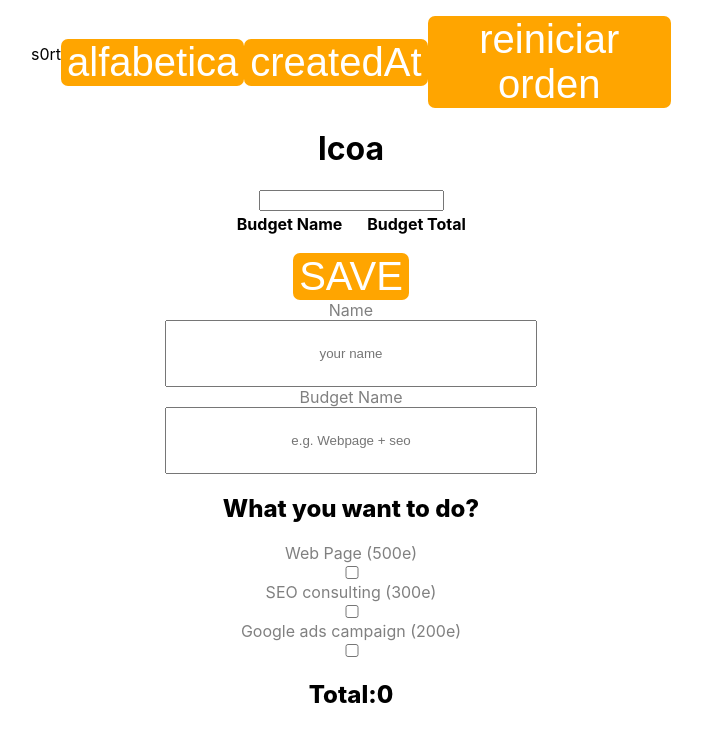
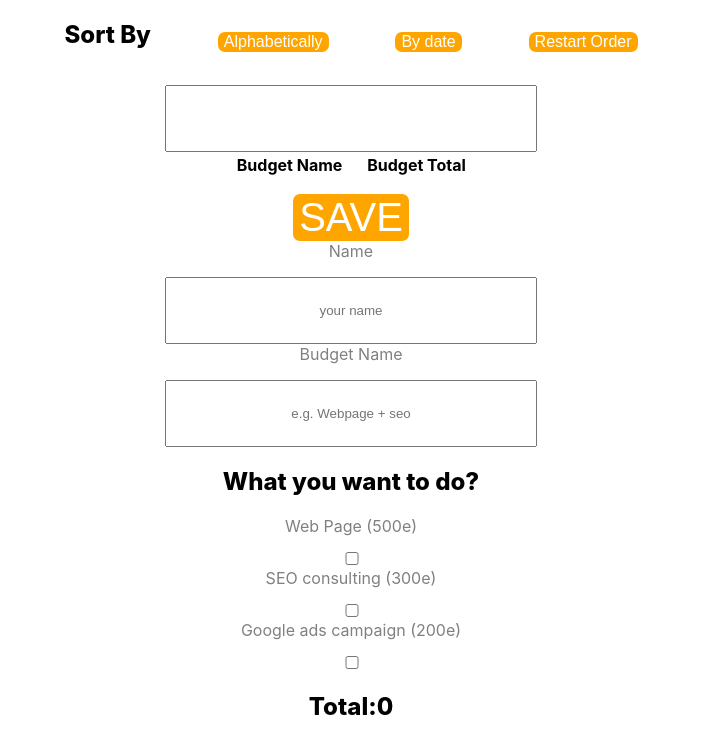
Before and after one commit to richhard6/S7.Budget, a React (Create React App) app: page /budget in a window 1280 px wide. Shown: the top 754 px of the page, without its empty margins (289-991 px from the left). Built offline with nearby package versions, Linux system fonts and the light colour scheme.

Commit message:
finished.. all working perfectly. last done: made a function instead the inline functionn which was not making the update properly

```diff
--- a/src/components/budgetList/BudgetList.js
+++ b/src/components/budgetList/BudgetList.js
@@ -4,9 +4,12 @@ import Search from '../search/Search'
 
 import { Table, TableBody, TableHeading, TableRow } from './styles'
 import { Button, WrapperButton } from '../extra/styles'
+import { HeadingTwo } from '../../styles'
 
 function BudgetList({ budget }) {
   const [allBudgets, setAllBudgets] = useState([])
+
+  //el problema esta aqi, no se actualiza la lista de budgets cuando le damos SAVE
 
   useEffect(() => {
     const storage = allStorage()
@@ -15,6 +18,16 @@ function BudgetList({ budget }) {
 
     setAllBudgets((prevBudgets) => [...prevBudgets, ...parsedStorage])
   }, [setAllBudgets])
+
+  const handleClick = () => {
+    localStorage.setItem(budget.budgetName, JSON.stringify(budget))
+
+    const storage = allStorage()
+
+    const parsedStorage = storage.map((budget) => JSON.parse(budget))
+
+    setAllBudgets((prevBudgets) => (prevBudgets = parsedStorage))
+  }
 
   const filterByWord = (letters) => {
     let wordFiltered = allBudgets.filter((budget) =>
@@ -71,10 +84,16 @@ function BudgetList({ budget }) {
   return (
     <>
       <WrapperButton>
-        s0rt
-        <Button onClick={alphaSort}>alfabetica</Button>
-        <Button onClick={dateSort}>createdAt</Button>
-        <Button onClick={restartSort}>reiniciar orden</Button>
+        <HeadingTwo>Sort By</HeadingTwo>
+        <Button size="s" onClick={alphaSort}>
+          Alphabetically
+        </Button>
+        <Button size="s" onClick={dateSort}>
+          By date
+        </Button>
+        <Button size="s" onClick={restartSort}>
+          Restart Order
+        </Button>
       </WrapperButton>
       <Search filterByWord={filterByWord} />
       <Table>
@@ -91,13 +110,7 @@ function BudgetList({ budget }) {
           })}
         </TableBody>
       </Table>
-      <Button
-        onClick={() =>
-          localStorage.setItem(budget.budgetName, JSON.stringify(budget))
-        }
-      >
-        SAVE
-      </Button>
+      <Button onClick={handleClick}>SAVE</Button>
     </>
   )
 }
--- a/src/components/extra/Extra.js
+++ b/src/components/extra/Extra.js
@@ -75,7 +75,7 @@ function Extra({ adds, setAdds, setTotalPrice, setLastAdd, getAdds, budget }) {
       <WrapperButton>
         <Button onClick={() => handleClick('substract', 'pages')}>-</Button>
         <Button onClick={() => handleClick('add', 'pages')}>+</Button>
-        <Info text="here you can add the pages" />
+        <Info text="Here you can add the pages" />
       </WrapperButton>
       <Label htmlFor="languages">Languages</Label>
 
@@ -88,7 +88,7 @@ function Extra({ adds, setAdds, setTotalPrice, setLastAdd, getAdds, budget }) {
       <WrapperButton>
         <Button onClick={() => handleClick('substract', 'languages')}>-</Button>
         <Button onClick={() => handleClick('add', 'languages')}>+</Button>
-        <Info text="here you can add the languages" />
+        <Info text="Here you can add the languages" />
       </WrapperButton>
     </Wrapper>
   )
--- a/src/components/extra/styles.js
+++ b/src/components/extra/styles.js
@@ -14,12 +14,13 @@ export const Input = styled.input`
   & {
     outline: none;
   }
+  margin-top: 1rem;
 `
 
 export const Button = styled.button`
   color: white;
   cursor: pointer;
-  font-size: 2.5rem;
+  font-size: ${(props) => (props.size ? '1rem' : '2.5rem')};
   border: none;
   background-color: orange;
   border-radius: 7px;
--- a/src/components/main/Main.js
+++ b/src/components/main/Main.js
@@ -4,11 +4,9 @@ import React from 'react'
 import Panel from '../panel/Panel'
 import BudgetList from '../budgetList/BudgetList'
 import { useState, useEffect } from 'react'
-import { useHistory } from 'react-router-dom'
 
 function Main() {
   const [totalPrice, setTotalPrice] = useState(0)
-  let history = useHistory()
 
   const [isClicked, setIsClicked] = useState({
     web: false,
--- a/src/components/modal/styles.js
+++ b/src/components/modal/styles.js
@@ -13,9 +13,9 @@ export const ModalBody = styled.div`
 
 export const ModalContent = styled.div`
   background: white;
-  width: 300px;
+  width: 400px;
   padding: 10px 20px;
-  height: 10vh;
+  height: 20vh;
   margin: 10vh auto;
   position: relative;
   opacity: 0.5;
--- a/src/components/panel/Panel.js
+++ b/src/components/panel/Panel.js
@@ -26,8 +26,7 @@ function Panel({ setTotalPrice, isClicked, setBudget, budget }) {
         extras: { ...adds },
       }
     })
-  }, [adds, setBudget]) //hay que haxer que cada vez que haya una modificacion en el state budget: actualice lo q esta guardado en el local, puesto que solo esta actualizando cuando le damos clcik en la OPCION D WEBPAGE
-  //EL SAVE NO PUEDE ESTAR AQUI; TIENE QUE APARECER TANTO COMO SI LE DOY AA WEB O NO.
+  }, [adds, setBudget])
 
   const getAdds = (type, e) => {
     const add = adds.pages * adds.languages * 30
--- a/src/components/search/Search.js
+++ b/src/components/search/Search.js
@@ -1,4 +1,6 @@
 import { useState } from 'react'
+
+import { Input } from '../extra/styles'
 
 function Search({ filterByWord }) {
   const [input, setInput] = useState('')
@@ -10,8 +12,7 @@ function Search({ filterByWord }) {
 
   return (
     <>
-      <h1>lcoa</h1>
-      <input onChange={(e) => searchByWord(e)} />
+      <Input onChange={(e) => searchByWord(e)} />
     </>
   )
 }
```
